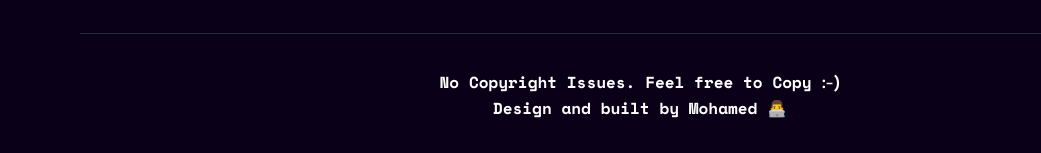
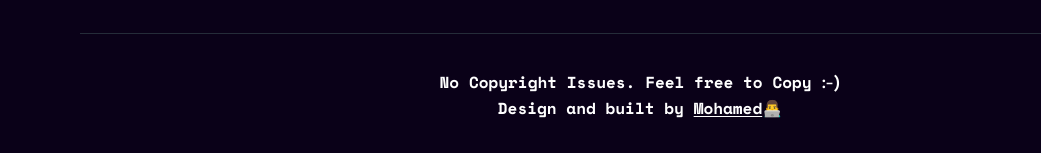
Before and after one commit to mohamedmarzuq5/anonymous-blogger, a Next.js app: page /new-blog in a window 1280 px wide. Shown: the part 838-991 px from the top of the page, without its empty margins (0-1041 px from the left). Built offline with nearby package versions, Linux system fonts and the light colour scheme.

Commit message:
Author highlight on footer

```diff
--- a/components/footer.js
+++ b/components/footer.js
@@ -1,3 +1,5 @@
+import Link from "next/link";
+
 export default function Footer({ font }) {
   return (
     <footer data-aos="fade-in" className="max-w-6xl w-full flex flex-col gap-9">
@@ -9,7 +11,7 @@ export default function Footer({ font }) {
         >
           No Copyright Issues. Feel free to Copy{' '}
           <span className={`${font.epilogue} font-serif`}>:-)</span> <br />
-          Design and built by Mohamed 👨‍💻
+          Design and built by <Link className=" pb-[7px] underline underline-offset-2 hover:opacity-80" href={'https://twitter.com/mohamedmarzuq5'} target="blank">Mohamed</Link>👨‍💻
         </p>
       </div>
     </footer>
```
Also changed, not shown: styles/globals.css (+11 -0 lines).
